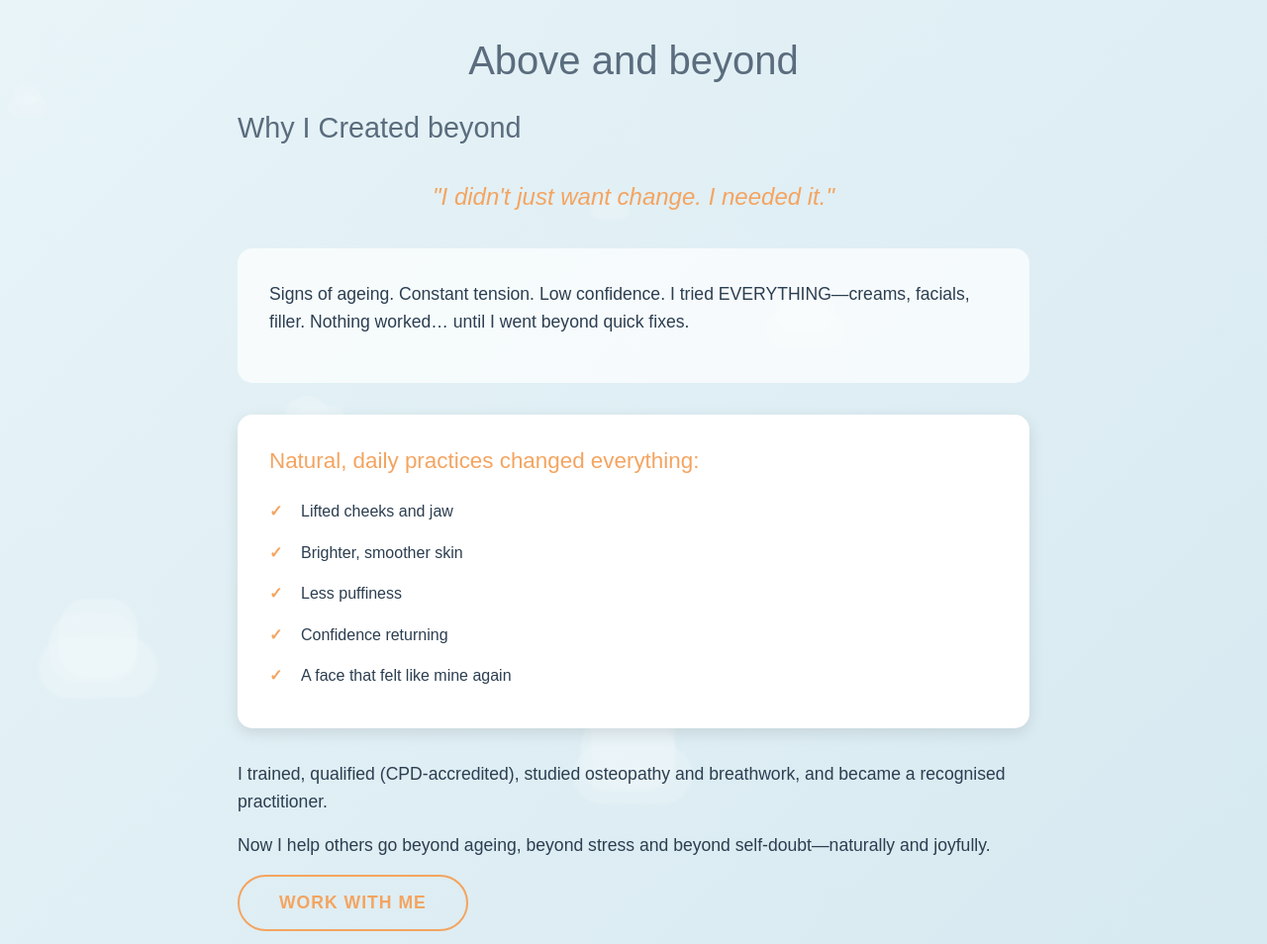
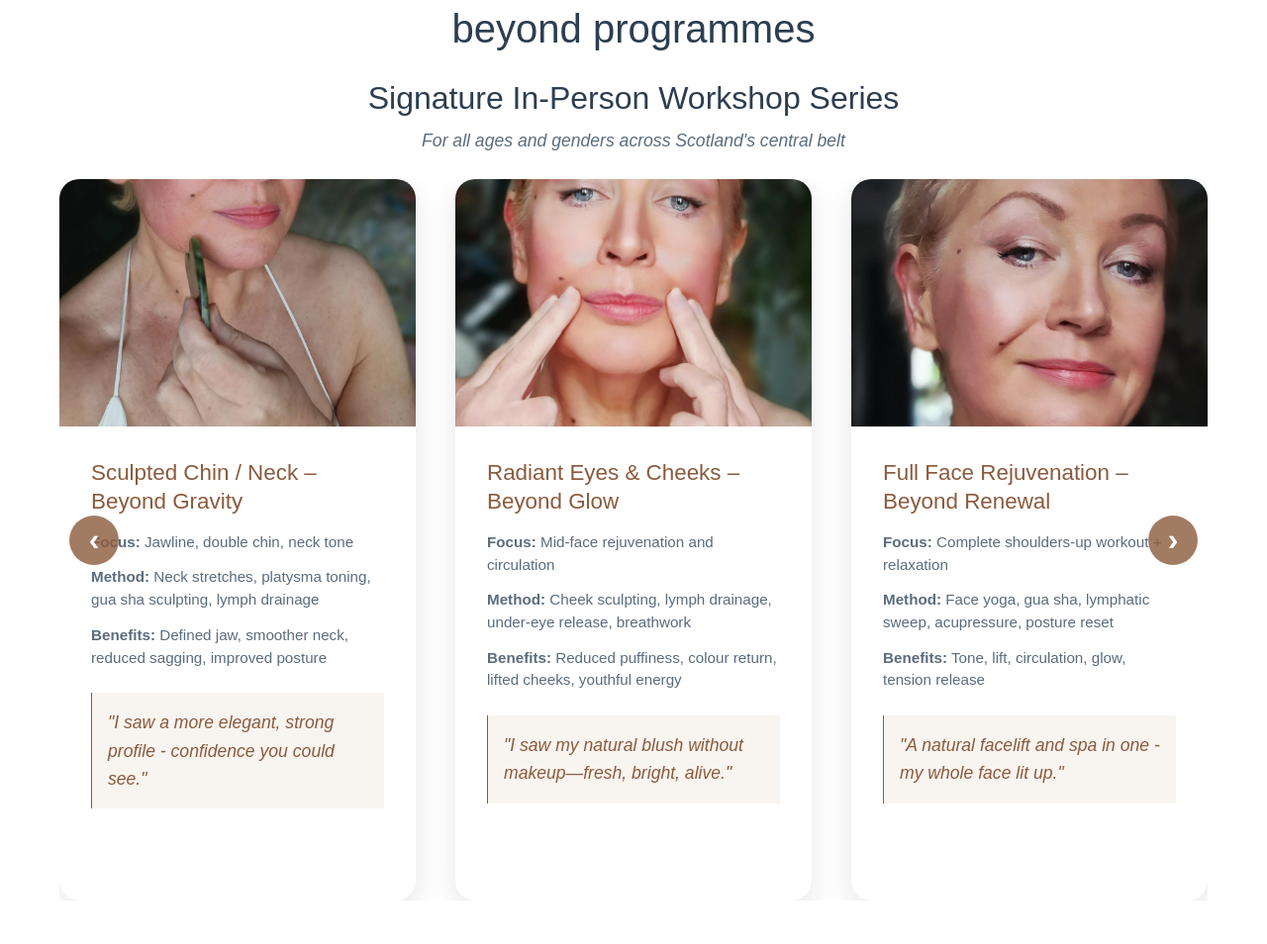
Before and after one commit to wellis321/beyond, a website: page index.html in a window 1280 px wide. Shown: the part 5466-6420 px from the top of the page at 99% size. Drawn offline with Linux system fonts and the light colour scheme.

Commit message:
removed duplicated section

```diff
--- a/index.html
+++ b/index.html
@@ -425,51 +425,6 @@
         </div>
     </section>
 
-    <!-- About Section -->
-    <section id="about" class="about-section">
-        <div class="clouds-container">
-            <div class="cloud cloud-small cloud-1"></div>
-            <div class="cloud cloud-large cloud-2"></div>
-            <div class="cloud cloud-medium cloud-3"></div>
-            <div class="cloud cloud-small cloud-4"></div>
-            <div class="cloud cloud-large cloud-5"></div>
-            <div class="cloud cloud-medium cloud-6"></div>
-            <div class="cloud cloud-small cloud-7"></div>
-            <div class="cloud cloud-fluffy cloud-8"></div>
-            <div class="cloud cloud-wispy cloud-9"></div>
-        </div>
-        <div class="container">
-            <div class="about-content">
-                <div class="about-text">
-                    <h2 class="section-title">Above and beyond</h2>
-                    <h3>Why I Created beyond</h3>
-                    <p class="about-quote">"I didn't just want change. I needed it."</p>
-                    <div class="about-challenges">
-                        <p>Signs of ageing. Constant tension. Low confidence. I tried EVERYTHING—creams, facials,
-                            filler. Nothing worked… until I went beyond quick fixes.</p>
-                    </div>
-                    <div class="about-transformation">
-                        <h4>Natural, daily practices changed everything:</h4>
-                        <ul>
-                            <li>Lifted cheeks and jaw</li>
-                            <li>Brighter, smoother skin</li>
-                            <li>Less puffiness</li>
-                            <li>Confidence returning</li>
-                            <li>A face that felt like mine again</li>
-                        </ul>
-                    </div>
-                    <p>I trained, qualified (CPD-accredited), studied osteopathy and breathwork, and became a recognised
-                        practitioner.</p>
-                    <p>Now I help others go beyond ageing, beyond stress and beyond self-doubt—naturally and joyfully.
-                    </p>
-                    <button class="cta-button secondary"
-                        onclick="document.getElementById('contact').scrollIntoView({behavior: 'smooth'})">Work With
-                        Me</button>
-                </div>
-            </div>
-        </div>
-    </section>
-
     <!-- Programs Section -->
     <section id="programs" class="programs-section">
         <div class="container">
```
